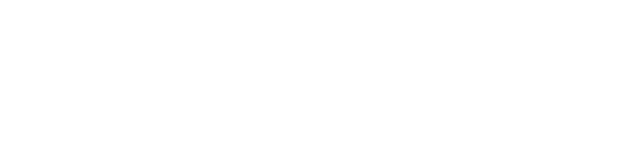
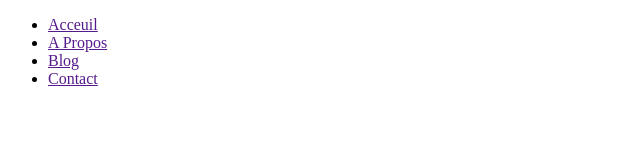
Before and after one commit to siradjath/Mon_site_web, a plain HTML site: page index.html in a window 1280 px wide. Shown: the whole page, without its empty margins (0-640 px from the left). Drawn offline with Linux system fonts and the light colour scheme.

Commit message:
mise en place du header

```diff
--- a/index.html
+++ b/index.html
@@ -9,7 +9,12 @@
 </head>
 <body>
     <header>
-
+        <ul>
+            <li><a href="">Acceuil</a></li>
+            <li><a href="">A Propos</a></li>
+            <li><a href="">Blog</a></li>
+            <li><a href="">Contact</a></li>
+        </ul>
     </header>
 
     <main>
```
